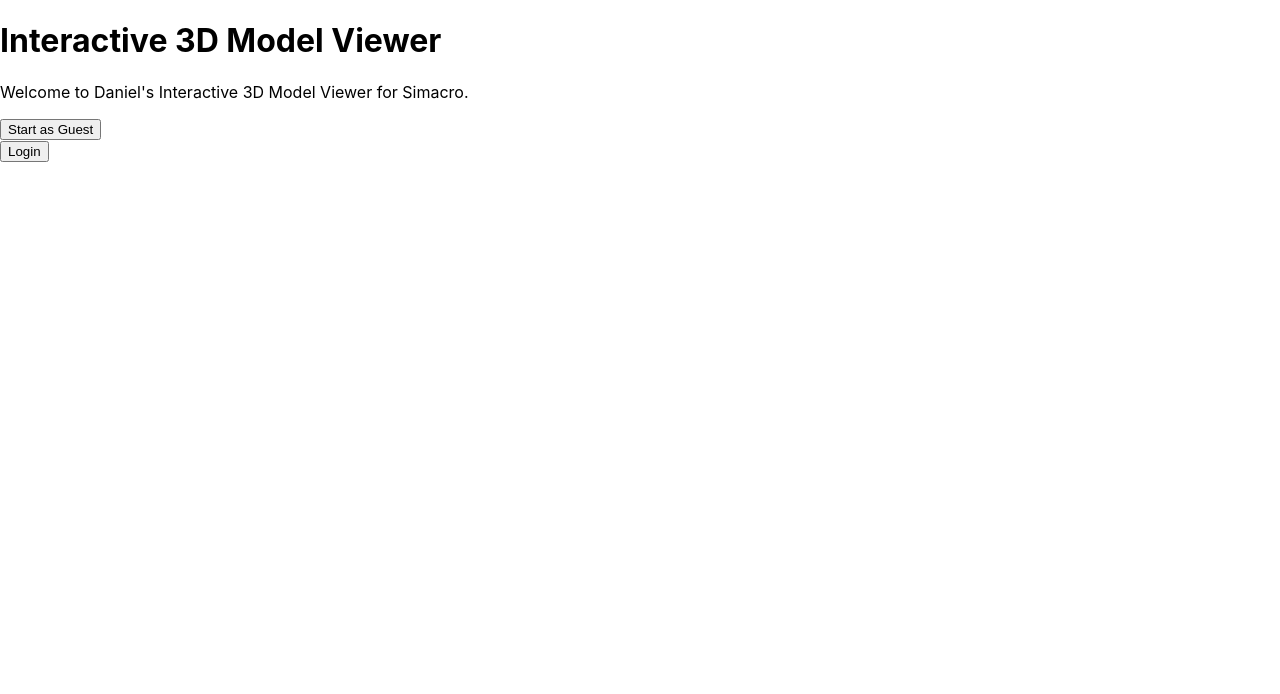
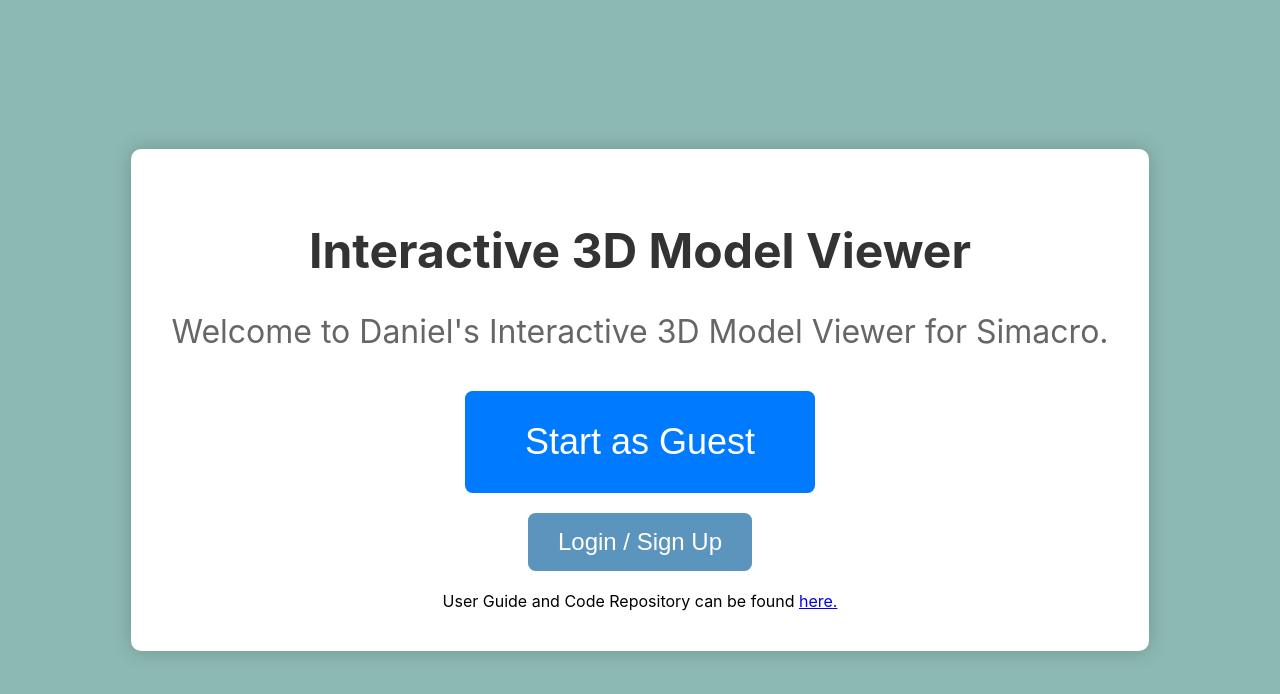
Before and after one commit to danielhan00/simacro-app, a React (Create React App) app: page / in a window 1280 px wide. Shown: the top 694 px of the page. Built offline with nearby package versions, Linux system fonts and the light colour scheme.

Commit message:
front end clean up landing page

```diff
--- a/src/components/LandingPage.jsx
+++ b/src/components/LandingPage.jsx
@@ -1,5 +1,6 @@
 import React from "react";
 import { useNavigate } from "react-router-dom";
+import '../styles/LandingPage.css';
 
 // Landing Page component
 //
@@ -26,9 +27,11 @@ const LandingPage = () => {
       <header className="header">
         <h1>Interactive 3D Model Viewer</h1>
         <p>Welcome to Daniel's Interactive 3D Model Viewer for Simacro.</p>
-        <button onClick={handleStart}>Start as Guest</button>
-        <br />
-        <button onClick={handleLogin}>Login</button>
+        <div className="buttons-container">
+        <button className="start-button" onClick={handleStart}>Start as Guest</button>
+          <button className="login-button" onClick={handleLogin}>Login / Sign Up</button>
+        </div>
+        <div className="footer">User Guide and Code Repository can be found <a href="https://github.com/danielhan00/simacro-app">here.</a></div>
       </header>
     </div>
   );
--- /dev/null
+++ b/src/styles/LandingPage.css
@@ -0,0 +1,66 @@
+.landing-page {
+  display: flex;
+  justify-content: center;
+  align-items: center;
+  height: 100vh;
+  background-color: #8cbab3;
+}
+
+.header {
+  text-align: center;
+  padding: 40px;
+  background-color: #fff;
+  border-radius: 10px;
+  box-shadow: 0 0 20px rgba(0, 0, 0, 0.2);
+}
+
+h1 {
+  font-size: 48px;
+  color: #333;
+}
+
+p {
+  font-size: 32px;
+  color: #666;
+  margin-top: 20px;
+}
+
+.footer {
+
+}
+
+.buttons-container {
+  display: flex;
+  flex-direction: column;
+  align-items: center;
+  margin-top: 40px;
+}
+
+.login-button {
+  background-color: #5b95bd;
+  color: #fff;
+  padding: 15px 30px;
+  border: none;
+  border-radius: 7.5px;
+  font-size: 24px;
+  margin-bottom: 20px;
+  cursor: pointer;
+  transition: background-color 0.3s;
+}
+
+.start-button {
+  background-color: #007bff;
+  color: #fff;
+  padding: 30px 60px;
+  border: none;
+  border-radius: 7.5px;
+  font-size: 36px;
+  cursor: pointer;
+  transition: background-color 0.3s;
+  margin-bottom: 20px;
+}
+
+.start-button:hover,
+.login-button:hover {
+  background-color: #0056b3;
+}
```
